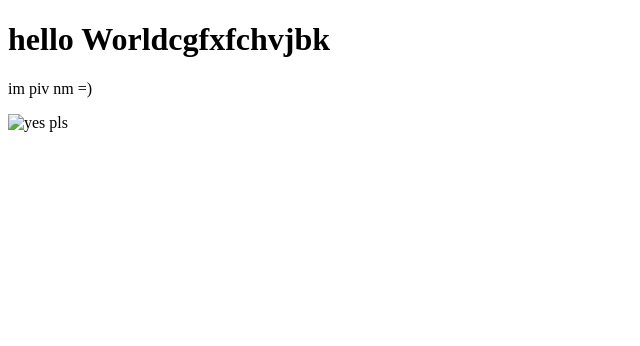
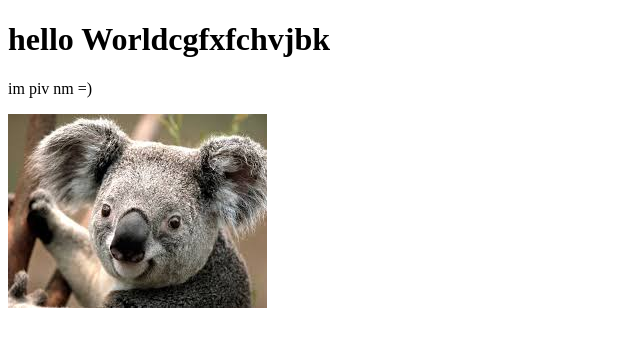
Before and after one commit to pichordes/t7, a plain HTML site: page index.html in a window 1280 px wide. Shown: the whole page, without its empty margins (0-640 px from the left). Drawn offline with Linux system fonts and the light colour scheme.

Commit message:
Update index.html

```diff
--- a/index.html
+++ b/index.html
@@ -8,6 +8,6 @@
 <body>
     <h1>hello Worldcgfxfchvjbk</h1>
     <p>im piv nm =)</p>
-    <img src="assets\koala69.jpg" alt="yes pls">
+    <img src="koala69.jpg" alt="yes pls">
 </body>
 </html>
```
